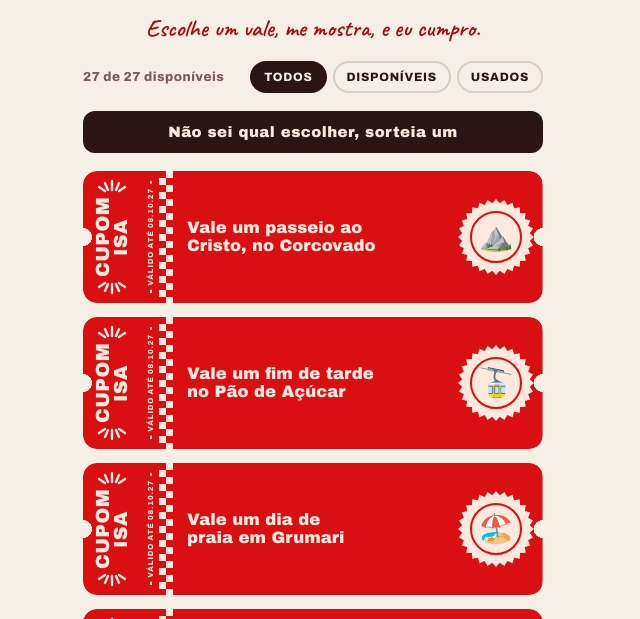
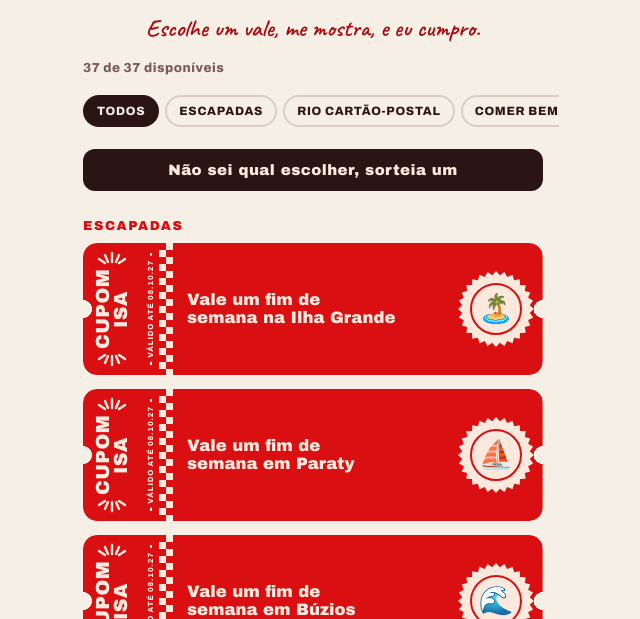
Before and after one commit to ZehWambier/cupons-isa, a plain HTML site: page index.html in a window 1280 px wide. Shown: the part 173-792 px from the top of the page, without its empty margins (327-967 px from the left). Drawn offline with Linux system fonts and the light colour scheme.

Commit message:
Escapadas, lugares em alta e categorias
Co-Authored-By: Claude Opus 5.5 <noreply@anthropic.com>
Claude-Session: https://claude.ai/code/session_01PXTYGCynk4tB3dFVxJ3gHq

```diff
--- a/index.html
+++ b/index.html
@@ -43,7 +43,10 @@ body{font-family:var(--body);padding-inline:16px;padding-block:20px 48px}
 .note{font-family:var(--hand);font-size:24px;line-height:1.15;color:var(--red-deep);margin:0;text-align:center}
 .bar{display:flex;align-items:center;justify-content:space-between;gap:12px;flex-wrap:wrap}
 .count{font-size:13px;color:var(--muted);font-weight:800;letter-spacing:.04em;font-variant-numeric:tabular-nums}
-.tabs{display:flex;gap:6px}
+.tabs{display:flex;gap:6px;overflow-x:auto;margin-inline:-16px;padding:2px 16px 4px;scrollbar-width:none}
+.tabs::-webkit-scrollbar{display:none}
+.tab{flex:none}
+.cat{font-family:var(--display);font-size:13px;letter-spacing:.12em;text-transform:uppercase;color:var(--red);margin:10px 0 -4px;list-style:none}
 .tab{font:inherit;font-size:12px;font-weight:800;letter-spacing:.06em;text-transform:uppercase;border-radius:99px;padding:7px 12px;border:2px solid #2a141426;background:transparent;color:var(--ink);cursor:pointer}
 .tab[aria-pressed="true"]{background:var(--ink);color:var(--paper);border-color:var(--ink)}
 .tab:focus-visible{outline:3px solid var(--red);outline-offset:2px}
@@ -127,14 +130,8 @@ footer{font-size:12px;color:var(--muted);text-align:center;line-height:1.5}
   <ul class="book" id="cover-slot"></ul>
   <p class="note">Escolhe um vale, me mostra, e eu cumpro.</p>
 
-  <div class="bar">
-    <div class="count" id="count"></div>
-    <div class="tabs" role="group" aria-label="Filtrar vales">
-      <button class="tab" id="tab-all" aria-pressed="true">Todos</button>
-      <button class="tab" id="tab-free" aria-pressed="false">Disponíveis</button>
-      <button class="tab" id="tab-used" aria-pressed="false">Usados</button>
-    </div>
-  </div>
+  <div class="bar"><div class="count" id="count"></div></div>
+  <div class="tabs" id="tabs" role="group" aria-label="Filtrar vales"></div>
   <button class="luck" id="luck">Não sei qual escolher, sorteia um</button>
 
   <ul class="book" id="book"></ul>
@@ -157,33 +154,54 @@ footer{font-size:12px;color:var(--muted);text-align:center;line-height:1.5}
 const NAME = "ISA";
 const STORE_KEY = "cupons-isa-v2";
 const WILD = "coringa";
+const CATS = [
+  {id:"escapada", n:"Escapadas"},
+  {id:"postal", n:"Rio cartão-postal"},
+  {id:"comer", n:"Comer bem"},
+  {id:"aventura", n:"Aventuras"},
+  {id:"casa", n:"Em casa"}
+];
 const VALES = [
-  {id:"corcovado", e:"⛰️", t:"Vale um passeio ao Cristo, no Corcovado", d:"Subida de trem, a foto clássica de braços abertos e um açaí lá embaixo depois."},
-  {id:"pao", e:"🚡", t:"Vale um fim de tarde no Pão de Açúcar", d:"Bondinho no fim da tarde pra ver o sol se pôr sobre a Guanabara. Os ingressos são por minha conta."},
-  {id:"grumari", e:"🏖️", t:"Vale um dia de praia em Grumari", d:"Cadeira, guarda-sol, cooler e zero pressa. Na volta, paramos pra comer onde você quiser."},
-  {id:"arpoador", e:"🌅", t:"Vale um pôr do sol no Arpoador", d:"A gente chega cedo, pega um lugar na pedra e aplaude o sol junto com o Rio inteiro."},
-  {id:"jantar", e:"🍝", t:"Vale um jantar no seu restaurante favorito", d:"Você escolhe o lugar, eu faço a reserva e a sobremesa não é opcional."},
-  {id:"aventura", e:"🧭", t:"Vale uma aventura nova que nunca fizemos juntos", d:"Algo que nenhum de nós dois fez ainda. Você sugere, eu organizo."},
-  {id:"diasim", e:"🙌", t:"Vale um dia de sim: não posso recusar nenhuma ideia sua", d:"Do café ao jantar, a resposta é sim. Com moderação, por favor."},
-  {id:"offline", e:"📵", t:"Vale um dia offline a dois", d:"Celulares guardados na gaveta do café da manhã até a hora de dormir."},
-  {id:"piquenique", e:"🧺", t:"Vale um piquenique no Parque Lage com tudo preparado por mim", d:"Toalha, cesta montada e comidinhas que você gosta. Você só aparece."},
-  {id:"presente", e:"🎁", t:"Vale um presente: aquilo que você está de olho faz tempo", d:"Me mostra o que é e o carrinho é meu."},
-  {id:"jogos", e:"🎲", t:"Vale uma noite de jogos e risadas", d:"Tabuleiro, cartas ou videogame. Quem perder lava a louça (que vai ser eu)."},
-  {id:"filme", e:"🍿", t:"Vale uma noite de filmes com pipoca, cobertor e o filme que você escolher", d:"Sem reclamar da escolha e sem dormir no meio."},
-  {id:"cafe", e:"☕", t:"Vale um café da manhã na cama feito por mim", d:"Com tudo que você gosta, servido sem você precisar levantar."},
-  {id:"massagem", e:"💆", t:"Vale uma massagem relaxante de 30 minutos", d:"Óleo, música calma e cronômetro ligado. Sem cobrar uma de volta."},
-  {id:"nada", e:"🛋️", t:"Vale um dia sem você fazer absolutamente nada: eu cuido de tudo", d:"Casa, comida, recados. Seu único trabalho é descansar."},
-  {id:"surpresa", e:"🎈", t:"Vale um passeio surpresa", d:"Você só sabe a roupa que precisa usar. O resto é segredo até chegar."},
-  {id:"tematico", e:"🌍", t:"Vale um jantar temático feito por mim (você escolhe o país)", d:"Comida, música e bebida do país escolhido. Pode pedir difícil."},
-  {id:"cartinha", e:"✉️", t:"Vale uma cartinha escrita à mão contando o quanto você é importante pra mim", d:"Papel de verdade, caneta e sem limite de páginas."},
-  {id:"gps", e:"🚗", t:"Vale um “te levo onde quiser”: hoje você é o GPS", d:"Você aponta o caminho, eu dirijo e não pergunto “tem certeza?”."},
-  {id:"desculpas", e:"🏳️", t:"Vale um pedido de desculpas garantido", d:"Mesmo que eu ache que estou certo. Use com sabedoria."},
-  {id:"doces", e:"🍫", t:"Vale uma caixa de chocolates e guloseimas surpresa montada por mim", d:"Escolhidos um por um, pensando em você."},
-  {id:"domingo", e:"😴", t:"Vale um domingo preguiçoso com café, coberta e maratona de série", d:"Pijama o dia inteiro é obrigatório."},
-  {id:"gastro", e:"🍽️", t:"Vale um rolê gastronômico: 3 lugares novos em 1 noite", d:"Entrada num, prato principal no outro, sobremesa no terceiro."},
-  {id:"radical", e:"🧗", t:"Vale uma tarde radical: kart, escalada, arvorismo, o que você topar", d:"Você escolhe a adrenalina, eu pago e tento não passar vergonha."},
-  {id:"turistas", e:"📸", t:"Vale um dia de turistas no Rio, com câmera, mapa e tudo", d:"Roteiro de quem acabou de chegar: museu, mirante, comida típica e muita foto."},
-  {id:"louca", e:"🧽", t:"Vale uma semana livre da louça", d:"Sete dias em que a pia é problema meu."}
+  {c:"escapada", id:"ilhagrande", e:"🏝️", t:"Vale um fim de semana na Ilha Grande", d:"Barco saindo de Angra ou Conceição de Jacareí, praia de Lopes Mendes e pousada pé na areia. Você escolhe a data, eu reservo."},
+  {c:"escapada", id:"paraty", e:"⛵", t:"Vale um fim de semana em Paraty", d:"Centro histórico de pedra, passeio de escuna pelas ilhas e jantar à luz de vela."},
+  {c:"escapada", id:"buzios", e:"🌊", t:"Vale um fim de semana em Búzios", d:"Rua das Pedras à noite, praias diferentes a cada dia e pôr do sol na Orla Bardot."},
+  {c:"escapada", id:"arraial", e:"🐠", t:"Vale um fim de semana em Arraial do Cabo", d:"O Caribe brasileiro: passeio de barco, Prainhas do Pontal do Atalaia e água transparente."},
+
+  {c:"postal", id:"corcovado", e:"⛰️", t:"Vale um passeio ao Cristo, no Corcovado", d:"Subida de trem, a foto clássica de braços abertos e um açaí lá embaixo depois."},
+  {c:"postal", id:"pao", e:"🚡", t:"Vale um pôr do sol no Pão de Açúcar com drinks no Clássico Sunset Club", d:"Bondinho no fim da tarde, mesa no Morro da Urca e o sol se pondo sobre a Guanabara. Ingressos e drinks por minha conta."},
+  {c:"postal", id:"grumari", e:"🏖️", t:"Vale um dia de praia em Grumari", d:"Cadeira, guarda-sol, cooler e zero pressa. Na volta, paramos pra comer onde você quiser."},
+  {c:"postal", id:"arpoador", e:"🌅", t:"Vale um pôr do sol no Arpoador", d:"A gente chega cedo, pega um lugar na pedra e aplaude o sol junto com o Rio inteiro."},
+  {c:"postal", id:"piquenique", e:"🧺", t:"Vale um piquenique no Parque Lage com tudo preparado por mim", d:"Toalha, cesta montada e comidinhas que você gosta. Você só aparece."},
+  {c:"postal", id:"turistas", e:"📸", t:"Vale um dia de turistas no Rio, com câmera, mapa e tudo", d:"Roteiro de quem acabou de chegar: museu, mirante, comida típica e muita foto."},
+
+  {c:"comer", id:"musa", e:"🥐", t:"Vale um café da manhã no Musa, em São Conrado", d:"Pé na areia com a Pedra da Gávea de frente. A gente chega cedo e pede de tudo."},
+  {c:"comer", id:"nusa", e:"🌺", t:"Vale um brunch no Nusa Café, em Ipanema", d:"Um pedaço de Bali em Ipanema: bowls, cafés bonitos e fotos para o feed."},
+  {c:"comer", id:"skylab", e:"🍸", t:"Vale um drink no Skylab, no 30º andar em Copacabana", d:"A praia de Copacabana inteira lá embaixo. Vamos no fim da tarde pra pegar a luz bonita."},
+  {c:"comer", id:"camolese", e:"🍷", t:"Vale um jantar na Casa Camolese com vista pro Cristo", d:"Jardim Botânico, o Jockey na frente e o Cristo iluminado no alto."},
+  {c:"comer", id:"xian", e:"🥢", t:"Vale um jantar no Xian, no rooftop com vista pro Pão de Açúcar", d:"Comida chinesa contemporânea com a Baía de Guanabara, o Cristo e o Pão de Açúcar na mesma janela."},
+  {c:"comer", id:"bira", e:"🦐", t:"Vale um almoço de domingo no Bira, em Guaratiba", d:"Frutos do mar com vista da Restinga de Marambaia, pertinho de casa e sem pressa de voltar."},
+  {c:"comer", id:"flordoceu", e:"🌿", t:"Vale um jantar no Flor do Céu, no meio do verde", d:"Restaurante escondido perto do Dois Irmãos, com o mar lá embaixo. Clima de date de verdade."},
+  {c:"comer", id:"senado", e:"🎶", t:"Vale uma noite no Centro: samba no Armazém Senado e jantar no Lilia", d:"Roda de samba num bar de 1907 e depois um dos menus degustação mais elogiados do Rio."},
+  {c:"comer", id:"tematico", e:"🌍", t:"Vale um jantar temático feito por mim (você escolhe o país)", d:"Comida, música e bebida do país escolhido. Pode pedir difícil."},
+
+  {c:"aventura", id:"aventura", e:"🧭", t:"Vale uma aventura nova que nunca fizemos juntos", d:"Algo que nenhum de nós dois fez ainda. Você sugere, eu organizo."},
+  {c:"aventura", id:"radical", e:"🧗", t:"Vale uma tarde radical: kart, escalada, arvorismo, o que você topar", d:"Você escolhe a adrenalina, eu pago e tento não passar vergonha."},
+  {c:"aventura", id:"surpresa", e:"🎈", t:"Vale um passeio surpresa", d:"Você só sabe a roupa que precisa usar. O resto é segredo até chegar."},
+  {c:"aventura", id:"gps", e:"🚗", t:"Vale um “te levo onde quiser”: hoje você é o GPS", d:"Você aponta o caminho, eu dirijo e não pergunto “tem certeza?”."},
+  {c:"aventura", id:"offline", e:"📵", t:"Vale um dia offline a dois", d:"Celulares guardados na gaveta do café da manhã até a hora de dormir."},
+
+  {c:"casa", id:"cafe", e:"☕", t:"Vale um café da manhã na cama feito por mim", d:"Com tudo que você gosta, servido sem você precisar levantar."},
+  {c:"casa", id:"filme", e:"🍿", t:"Vale uma noite de filmes com pipoca, cobertor e o filme que você escolher", d:"Sem reclamar da escolha e sem dormir no meio."},
+  {c:"casa", id:"jogos", e:"🎲", t:"Vale uma noite de jogos e risadas", d:"Tabuleiro, cartas ou videogame. Quem perder lava a louça (que vai ser eu)."},
+  {c:"casa", id:"massagem", e:"💆", t:"Vale uma massagem relaxante de 30 minutos", d:"Óleo, música calma e cronômetro ligado. Sem cobrar uma de volta."},
+  {c:"casa", id:"domingo", e:"😴", t:"Vale um domingo preguiçoso com café, coberta e maratona de série", d:"Pijama o dia inteiro é obrigatório."},
+  {c:"casa", id:"nada", e:"🛋️", t:"Vale um dia sem você fazer absolutamente nada: eu cuido de tudo", d:"Casa, comida, recados. Seu único trabalho é descansar."},
+  {c:"casa", id:"louca", e:"🧽", t:"Vale uma semana livre da louça", d:"Sete dias em que a pia é problema meu."},
+  {c:"casa", id:"cartinha", e:"✉️", t:"Vale uma cartinha escrita à mão contando o quanto você é importante pra mim", d:"Papel de verdade, caneta e sem limite de páginas."},
+  {c:"casa", id:"doces", e:"🍫", t:"Vale uma caixa de chocolates e guloseimas surpresa montada por mim", d:"Escolhidos um por um, pensando em você."},
+  {c:"casa", id:"presente", e:"🎁", t:"Vale um presente: aquilo que você está de olho faz tempo", d:"Me mostra o que é e o carrinho é meu."},
+  {c:"casa", id:"diasim", e:"🙌", t:"Vale um dia de sim: não posso recusar nenhuma ideia sua", d:"Do café ao jantar, a resposta é sim. Com moderação, por favor."},
+  {c:"casa", id:"desculpas", e:"🏳️", t:"Vale um pedido de desculpas garantido", d:"Mesmo que eu ache que estou certo. Use com sabedoria."}
 ];
 
 const blank={used:{},wish:""};
@@ -210,31 +228,45 @@ function renderCover(){
 }
 
 function wildVale(){
-  return {id:WILD,e:"✍️",
+  return {c:"wild",id:WILD,e:"✍️",
     t: state.wish?`Vale ${state.wish}`:"O último é você quem escolhe",
     d: state.wish?"O pedido que você mesma escreveu.":"Escreve aqui o que você quer. Vira um cupom como os outros, e eu cumpro."}
 }
 
+function renderTabs(){
+  const opts=[["all","Todos"],...CATS.map(c=>[c.id,c.n]),["used","Usados"]];
+  const t=document.getElementById("tabs");t.innerHTML="";
+  opts.forEach(([id,n])=>{const b=document.createElement("button");b.className="tab";b.id="tab-"+id;b.textContent=n;
+    b.setAttribute("aria-pressed",filter===id);b.addEventListener("click",()=>{filter=id;renderTabs();render()});t.appendChild(b)});
+}
+function ticketEl(v){
+  const u=state.used[v.id];
+  const li=document.createElement("li");
+  const b=document.createElement("button");
+  b.className="ticket"+(u?" used":"")+(v.id===WILD?" wild":"");
+  b.setAttribute("aria-label",v.t+(u?", já usado":""));
+  const txt=v.id===WILD&&!state.wish?`O último é você quem escolhe<em>toque pra escrever</em>`:esc(v.t);
+  b.innerHTML=`${stub}<div class="text${v.t.length>62?" long":""}">${txt}</div>
+    <div class="seal">${sealSVG}<i>${v.e}</i></div>
+    ${u?`<div class="usedmark">USADO<small>${fmt(u)}</small></div>`:""}`;
+  b.addEventListener("click",()=>openSheet(v.id));
+  li.appendChild(b);return li;
+}
 function render(){
   renderCover();
   const all=[...VALES,wildVale()];
-  const list=all.filter(v=>filter==="all"||(filter==="used")===!!state.used[v.id]);
   const book=document.getElementById("book");book.innerHTML="";
-  if(!list.length){book.innerHTML=`<li class="empty">${filter==="used"?"Nenhum vale usado ainda.":"Você usou todos. Hora de eu fazer outro talão!"}</li>`}
+  let list;
+  if(filter==="used")list=all.filter(v=>state.used[v.id]);
+  else if(filter==="all")list=all;
+  else list=all.filter(v=>v.c===filter);
+  if(!list.length){book.innerHTML=`<li class="empty">${filter==="used"?"Nenhum vale usado ainda.":"Nada por aqui."}</li>`}
+  let last=null;
   list.forEach(v=>{
-    const u=state.used[v.id];
-    const li=document.createElement("li");
-    const b=document.createElement("button");
-    b.className="ticket"+(u?" used":"")+(v.id===WILD?" wild":"");
-    b.setAttribute("aria-label",v.t+(u?", já usado":""));
-    const txt=v.id===WILD&&!state.wish
-      ? `O último é você quem escolhe<em>toque pra escrever</em>`
-      : esc(v.t);
-    b.innerHTML=`${stub}<div class="text${v.t.length>62?" long":""}">${txt}</div>
-      <div class="seal">${sealSVG}<i>${v.e}</i></div>
-      ${u?`<div class="usedmark">USADO<small>${fmt(u)}</small></div>`:""}`;
-    b.addEventListener("click",()=>openSheet(v.id));
-    li.appendChild(b);book.appendChild(li);
+    if(filter==="all"&&v.c!==last){last=v.c;const cat=CATS.find(c=>c.id===v.c);
+      if(cat){const h=document.createElement("li");h.className="cat";h.textContent=cat.n;book.appendChild(h)}
+      else{const h=document.createElement("li");h.className="cat";h.textContent="Coringa";book.appendChild(h)}}
+    book.appendChild(ticketEl(v));
   });
   const left=all.filter(v=>!state.used[v.id]).length;
   document.getElementById("count").textContent=`${left} de ${all.length} disponíveis`;
@@ -283,10 +315,7 @@ function lucky(){
 sheet.addEventListener("click",e=>{if(e.target===sheet)closeSheet()});
 document.addEventListener("keydown",e=>{if(e.key==="Escape")closeSheet()});
 document.getElementById("luck").addEventListener("click",lucky);
-[["all","tab-all"],["free","tab-free"],["used","tab-used"]].forEach(([f,id])=>{
-  document.getElementById(id).addEventListener("click",()=>{filter=f;
-    document.querySelectorAll(".tab").forEach(t=>t.setAttribute("aria-pressed",t.id===id));render()})});
-
+renderTabs();
 render();
 </script>
 
```
